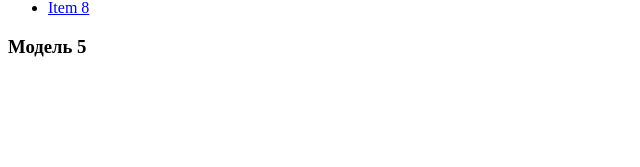
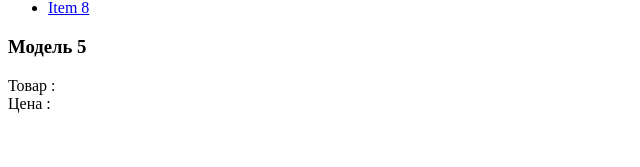
Before and after one commit to AhegaoMaybe/Zombikk, an Angular app in the folder my-app/: page /item/5 in a window 1280 px wide. Shown: the part 114-281 px from the top of the page, without its empty margins (0-640 px from the left). Built offline with nearby package versions, Linux system fonts and the light colour scheme.

Commit message:
qerry paroms

```diff
--- a/my-app/src/app/app.component.html
+++ b/my-app/src/app/app.component.html
@@ -8,10 +8,10 @@
            <a routerLink='/about'>О сайте</a>
        </li>
        <li routerLinkActive="active" >
-            <a [routerLink]="['item','5']">Item 5</a>
+            <a [routerLink]="['item','5']" [queryParams]="{'product': 'phone', 'price':200}">Item 5</a>
         </li>
         <li routerLinkActive="active" >
-            <a [routerLink]="['item','8']">Item 8</a>
+            <a [routerLink]="['item','8']" [queryParams]="{ 'product' : 'tablet', 'price':400}">Item 8</a>
         </li>
     </ul>
    <router-outlet></router-outlet>
--- a/my-app/src/app/routing/item/item.component.html
+++ b/my-app/src/app/routing/item/item.component.html
@@ -1 +1,7 @@
 <h3>Модель {{id}}</h3>
+<div>
+    Товар : {{product}}
+</div>
+<div>
+    Цена : {{price}}
+</div>
--- a/my-app/src/app/routing/item/item.component.ts
+++ b/my-app/src/app/routing/item/item.component.ts
@@ -8,10 +8,14 @@ import { Subscription } from 'rxjs';
 })
 export class ItemComponent implements OnInit {
 id : number;
-sub : Subscription;
+price:string;
+product:string;
+subR : Subscription;
+subQ : Subscription;
   constructor(private activeRoute:ActivatedRoute) {
     // this.id = activeRoute.snapshot.params['id']
-    this.sub = activeRoute.params.subscribe(params => this.id = params['id'])
+    this.subR = activeRoute.params.subscribe(params => this.id = params['id']);
+    this.subQ = activeRoute.queryParams.subscribe((queryParam)=>{this.product = queryParam['product']; this.price = queryParam['price'];});
 
   }
 
```
